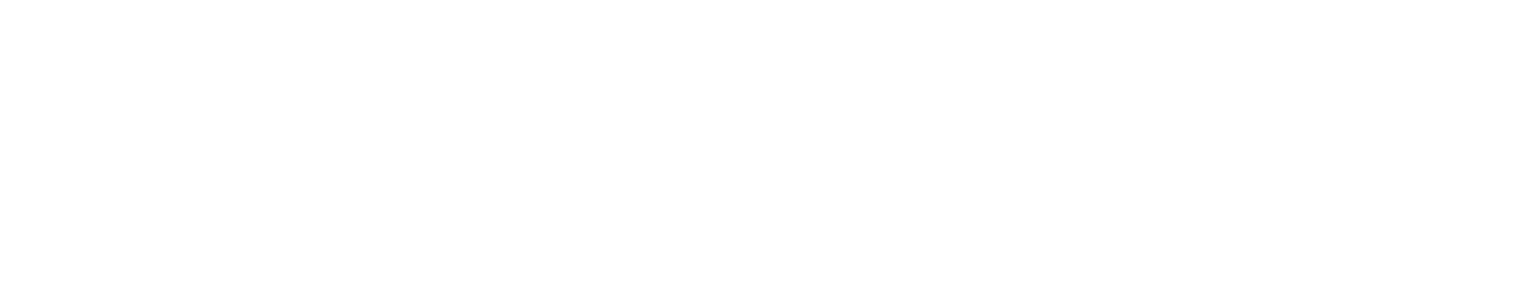
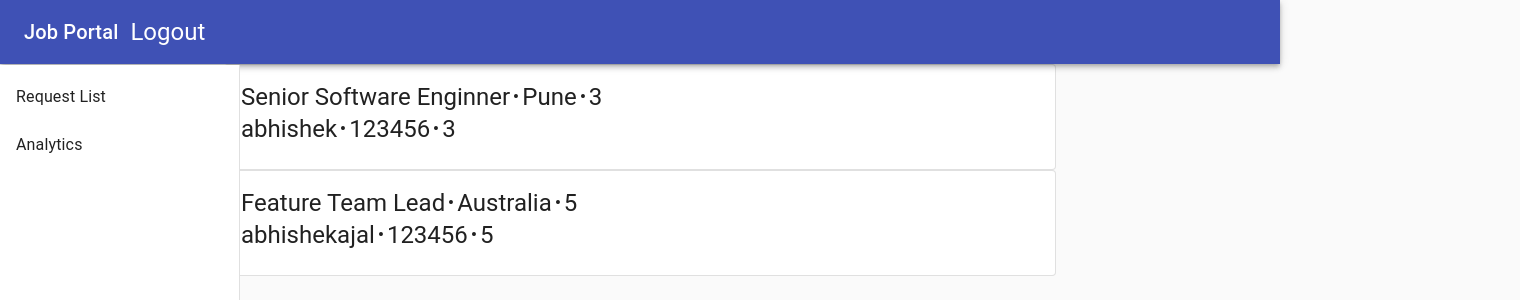
Before and after one commit to kajallahane/job-portal-fe, a React (Create React App) app: page /requestList in a window 1280 px wide. Shown: the top 300 px of the page, 1520 px wide, since content can reach past the window. Built offline with nearby package versions, Linux system fonts and the light colour scheme.

Commit message:
Added recruiter pages

```diff
--- a/src/App.js
+++ b/src/App.js
@@ -3,7 +3,8 @@
 import { BrowserRouter as Router, Route } from 'react-router-dom';
 import Home from "./pages/home/Home";
 import JobList from './pages/candidate/job-list'
-import RequestStatus from './pages/candidate/request-status'
+import RequestList from './pages/recruiter/request-list'
+import RequestStatusRec from  './pages/recruiter/request-status-rec'
 
 class App extends React.Component {
     /*rendering view*/
@@ -12,7 +13,8 @@
             <Router>
                 <div>
                     <Route  exact={true} path="/candidatehome" render={(props) => <JobList {...props} />} />
-                    <Route  exact={true} path="/requestStatus" render={(props) => <RequestStatus {...props} />} />
+                    <Route  exact={true} path="/requestList" render={(props) => <RequestList {...props} />} />
+                    <Route  exact={true} path="/requestStatusRec" render={(props) => <RequestStatusRec {...props} />} />
                     <Route exact={true} path="/" render={(props) => <Home {...props} />} />
                 </div>
             </Router>
--- /dev/null
+++ b/src/pages/assests/cards-rec.js
@@ -0,0 +1,44 @@
+import React from 'react';
+import { makeStyles } from '@material-ui/core/styles';
+import Card from '@material-ui/core/Card';
+import CardActions from '@material-ui/core/CardActions';
+import CardContent from '@material-ui/core/CardContent';
+import Button from '@material-ui/core/Button';
+import Typography from '@material-ui/core/Typography';
+
+const useStyles = makeStyles({
+  root: {
+    minWidth: 275,
+  },
+  bullet: {
+    display: 'inline-block',
+    margin: '0 2px',
+    transform: 'scale(0.8)',
+  },
+  title: {
+    fontSize: 14,
+  },
+  pos: {
+    marginBottom: 12,
+  },
+});
+
+export default function RequestCard(props) {
+  const classes = useStyles();
+  const bull = <span className={classes.bullet}> • </span>;
+  return (
+    <Card className={classes.root} variant="outlined" onClick={ () => { props.history.history.push("/requestStatusRec")}}>
+      <CardContent>
+        <Typography variant="h5" component="h5">
+            {props.title}{bull}{props.location}{bull}{props.experience}
+        </Typography>
+        <Typography variant="h5" component="h5">
+            {props.candidateName}{bull}{props.mobileNo}{bull}{props.experience}
+        </Typography>
+      </CardContent>
+      {/* <CardActions>
+        <Button size="small">Apply</Button>
+      </CardActions> */}
+    </Card>
+  );
+}
--- a/src/pages/assests/drawer.js
+++ b/src/pages/assests/drawer.js
@@ -74,7 +74,7 @@
 export default function PersistentDrawerLeft(props) {
   const classes = useStyles();
   const theme = useTheme();
-  console.log(props)
+
   const [open, setOpen] = React.useState(false);
 
   const handleDrawerOpen = () => {
--- a/src/pages/home/Home.js
+++ b/src/pages/home/Home.js
@@ -11,14 +11,13 @@
   }
 
   render = () => {
-    console.log(this.props);
     return (
       <Container maxWidth="sm" >
         <div className="jobs-home-container">
           <Button onClick={() => this.props.history.push("/candidatehome")} variant="contained" color="primary">
             Candidate login
         </Button>
-          <Button variant="contained" color="secondary">
+          <Button onClick={() => this.props.history.push("/requestList")} variant="contained" color="secondary">
             Recruiter login
         </Button>
         </div>
--- /dev/null
+++ b/src/pages/recruiter/request-list.js
@@ -0,0 +1,30 @@
+import React from 'react';
+import RequestCard from '../assests/cards-rec'
+import PersistentDrawerLeft from '../assests/drawer'
+
+export default function RequestList(props){
+
+        let requestData = [
+            {jobId: 1, title:"Senior Software Enginner", location:"Pune", organization: "TCS", experience:3, reqId:"1", candidateName:"abhishek",mobileNo:"123456"},
+            {jobId: 2, title:"Feature Team Lead", location:"Australia", organization: "Telstra",experience:5, reqId:"2", candidateName:"abhishekajal",mobileNo:"123456"}
+        ]
+        const routeData = [
+            { url: "/requestList", item: "Request List" },
+            { url: "/analytics", item: "Analytics" }
+        ]
+
+        return (
+            <div className="job-list">
+                <PersistentDrawerLeft routeData={routeData} history={props.history}/>
+                    <div id="cardsDiv" style={{"margin": "auto","width": "65%"}}>
+                    {
+                        requestData.map( obj=> {
+                            obj.history = props
+                            return RequestCard(obj)
+                        })
+                    }
+                    </div>
+            </div>
+        );
+
+}
--- /dev/null
+++ b/src/pages/recruiter/request-status-rec.js
@@ -0,0 +1,26 @@
+import React from 'react';
+import PersistentDrawerLeft from '../assests/drawer'
+import RequestTimeline from '../assests/timeline'
+
+export default function RequestStatusRec(props){
+    let jobRequestStatus = [
+        { "status": ["Applied", "Conversation"] },
+    ]
+    const routeData = [
+        { url: "/requestList", item: "Request List" },
+        { url: "/analytics", item: "Analytics" }
+    ]
+
+    return (
+        <div className="job-list">
+            <PersistentDrawerLeft routeData={routeData} history={props.history}/>
+            <div style={{ "margin": "auto", "width": "65%" }}>
+                {jobRequestStatus.map((obj) => {
+                    return RequestTimeline(obj)
+                })
+                }
+            </div>
+        </div>
+    );
+
+}
```
